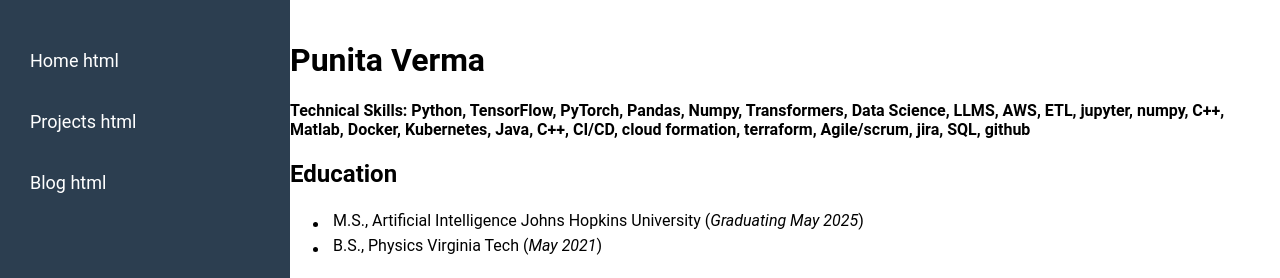
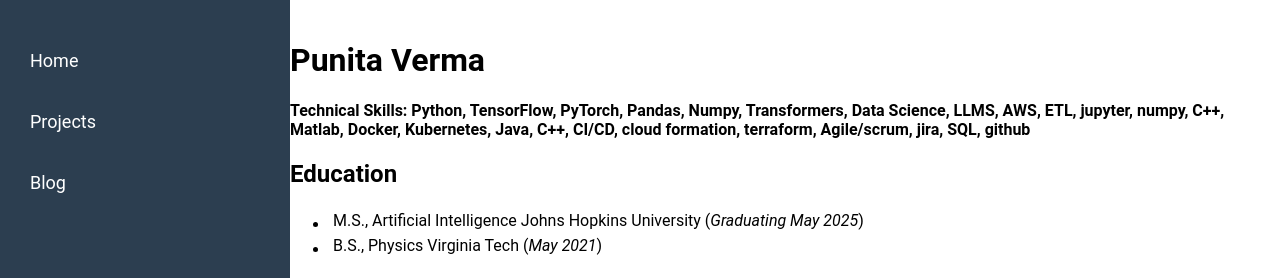
Before and after one commit to p9verma/punitaverma.github-io, a Jekyll site: the page built from index.md, in a window 1280 px wide. Shown: the top 278 px of the page. Built offline with Jekyll 4.4.1, drawn with Linux system fonts in a browser that asks for light colours; our own code applies the rules of GitHub Pages for plain Markdown files.

Commit message:
use config link urls

```diff
--- a/_layouts/page.html
+++ b/_layouts/page.html
@@ -8,11 +8,12 @@
 </head>
 <body>
     <div class="container">
+        <!-- Sidebar Navigation -->
         <nav class="sidebar">
             <ul>
-                <li><a href="{{ site.baseurl }}/">Home html</a></li>
-                <li><a href="{{ site.baseurl }}/projects/">Projects html</a></li>
-                <li><a href="{{ site.baseurl }}/blog/">Blog html</a></li>
+                {% for link in site.nav_links %}
+                    <li><a href="{{ link.url }}">{{ link.title }}</a></li>
+                {% endfor %}
             </ul>
         </nav>
 
```
